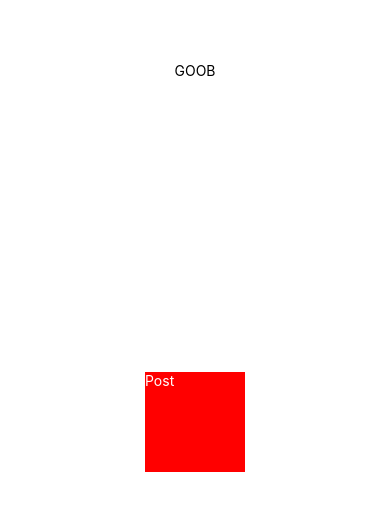
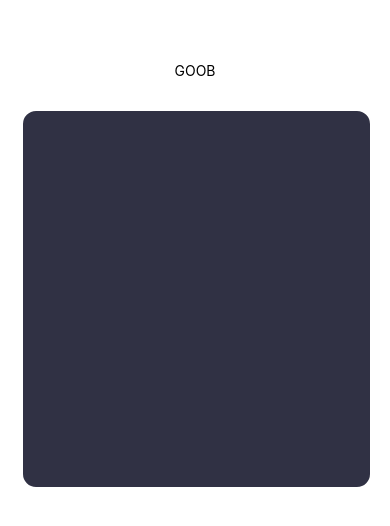
Before and after one commit to kunwar45/BeFit, a React Native app: screen / in a window 390 px wide. Shown: the top 526 px of the page. Built offline with nearby package versions, Linux system fonts and the light colour scheme.

Commit message:
styling for post

```diff
--- a/components/Post.jsx
+++ b/components/Post.jsx
@@ -4,7 +4,7 @@ import { StyleSheet, Text, View } from 'react-native';
 export default function Post() {
   return (
     <View style={styles.postContainer}>
-      <Text style={styles.text}>Post</Text>
+      <Text style={styles.text}></Text>
       <StatusBar style="auto" />
     </View>
   );
@@ -12,9 +12,17 @@ export default function Post() {
 
 const styles = StyleSheet.create({
   postContainer: {
-    width: 100,
-    height: 100,
-    backgroundColor: 'red',
+    boxSizing: 'borderBox',
+    width: '90%',
+    height: '45%',
+    backgroundColor: '#303144',
+    position: 'absolute',
+    borderWidth: 2,
+    borderColor: 'white',
+    borderRadius: 15,
+    justifyContent: 'center',
+    left: 21,
+    top: 109,
   },
   text: {
     color: 'white',
@@ -26,11 +34,10 @@ const styles = StyleSheet.create({
 
 box-sizing: border-box;
 
-position: absolute;
+p
 width: 348px;
 height: 383px;
-left: 21px;
-top: 109px;
+
 
 background: #303144;
 border: 2px solid #FFFFFF;
```
